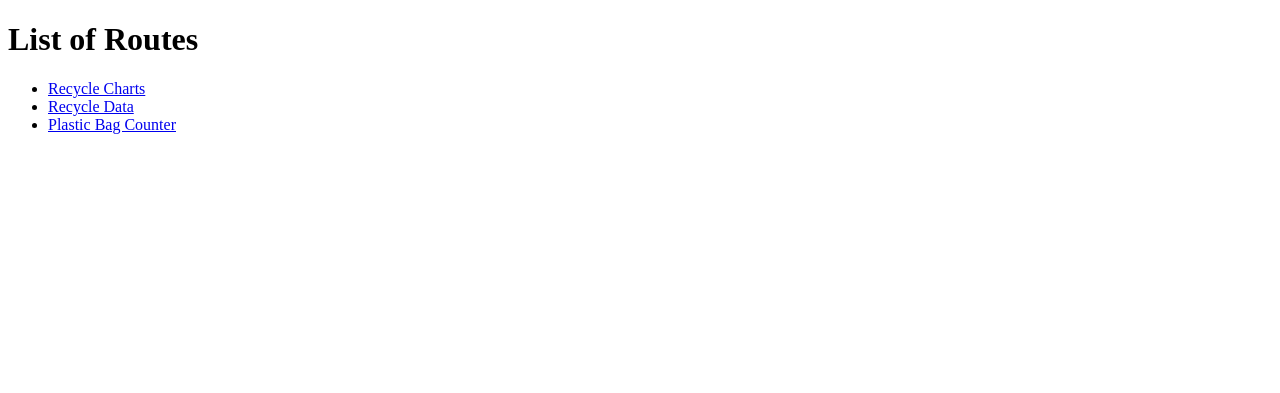
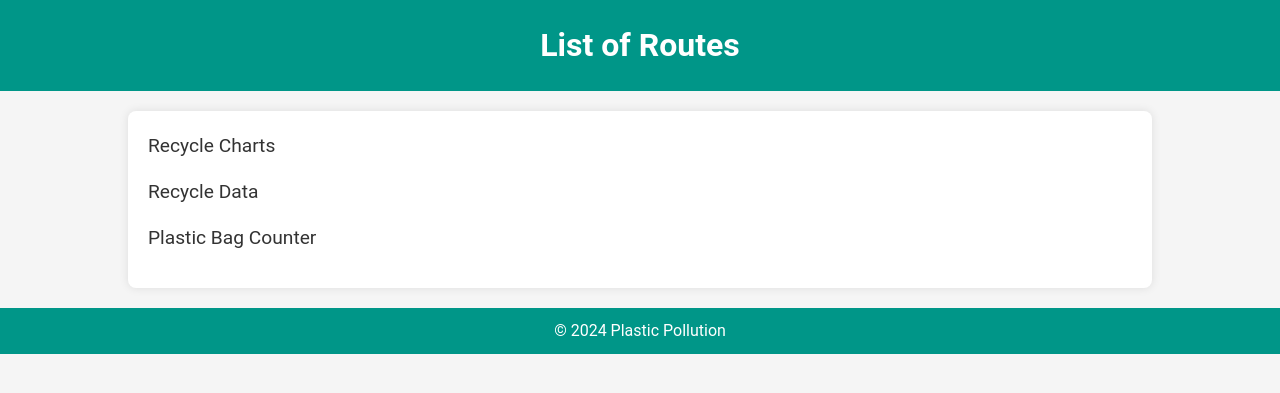
Before and after one commit to torok839098/plastic-pollution, a Flask app: page / in a window 1280 px wide. Shown: the top 393 px of the page. Run offline with Flask 3, Linux system fonts and the light colour scheme.

Commit message:
added new CSS files and did a few edits on js file

```diff
--- /dev/null
+++ b/static/mainstyles.css
@@ -0,0 +1,65 @@
+* {
+    margin: 0;
+    padding: 0;
+    box-sizing: border-box;
+}
+
+body {
+    font-family: 'Roboto', sans-serif;
+    line-height: 1.6;
+    background-color: #f5f5f5;
+    margin: 0;
+    padding: 0;
+}
+
+header {
+    background-color: #009688;
+    color: #fff;
+    text-align: center;
+    padding: 20px 0;
+}
+
+header h1 {
+    margin: 0;
+    font-size: 2em;
+}
+
+.route-list {
+    width: 80%;
+    margin: 20px auto;
+    padding: 20px;
+    background-color: #fff;
+    border-radius: 8px;
+    box-shadow: 0 0 10px rgba(0, 0, 0, 0.1);
+}
+
+.route-list ul {
+    list-style: none;
+    padding: 0;
+}
+
+.route-list li {
+    margin-bottom: 15px;
+}
+
+.route-list a {
+    text-decoration: none;
+    color: #333;
+    font-size: 1.2em;
+    transition: color 0.3s ease-in-out;
+}
+
+.route-list a:hover {
+    color: #009688;
+}
+
+footer {
+    text-align: center;
+    padding: 10px 0;
+    background-color: #009688;
+    color: #fff;
+}
+
+footer p {
+    margin: 0;
+}
--- a/templates/main.html
+++ b/templates/main.html
@@ -1,14 +1,25 @@
 <!DOCTYPE html>
-<html>
+<html lang="en">
 <head>
+    <meta charset="UTF-8">
     <title>List of Routes</title>
+    <link rel="stylesheet" type="text/css" href="{{ url_for('static', filename='mainstyles.css') }}">
 </head>
 <body>
+    <header>
         <h1>List of Routes</h1>
+    </header>
+
+    <main class="route-list">
         <ul>
             <li><a href="/recyclecharts">Recycle Charts</a></li>
             <li><a href="/recycledata">Recycle Data</a></li>
             <li><a href="/bagcounter">Plastic Bag Counter</a></li>
         </ul>
+    </main>
+
+    <footer>
+        <p>&copy; 2024 Plastic Pollution</p>
+    </footer>
 </body>
 </html>
```
Also changed, not shown: static/counter.css (added, +46 -0 lines), static/script.js (+8 -11 lines), templates/counter.html (+21 -28 lines). Lines whose indentation alone changed are shown as unchanged.
